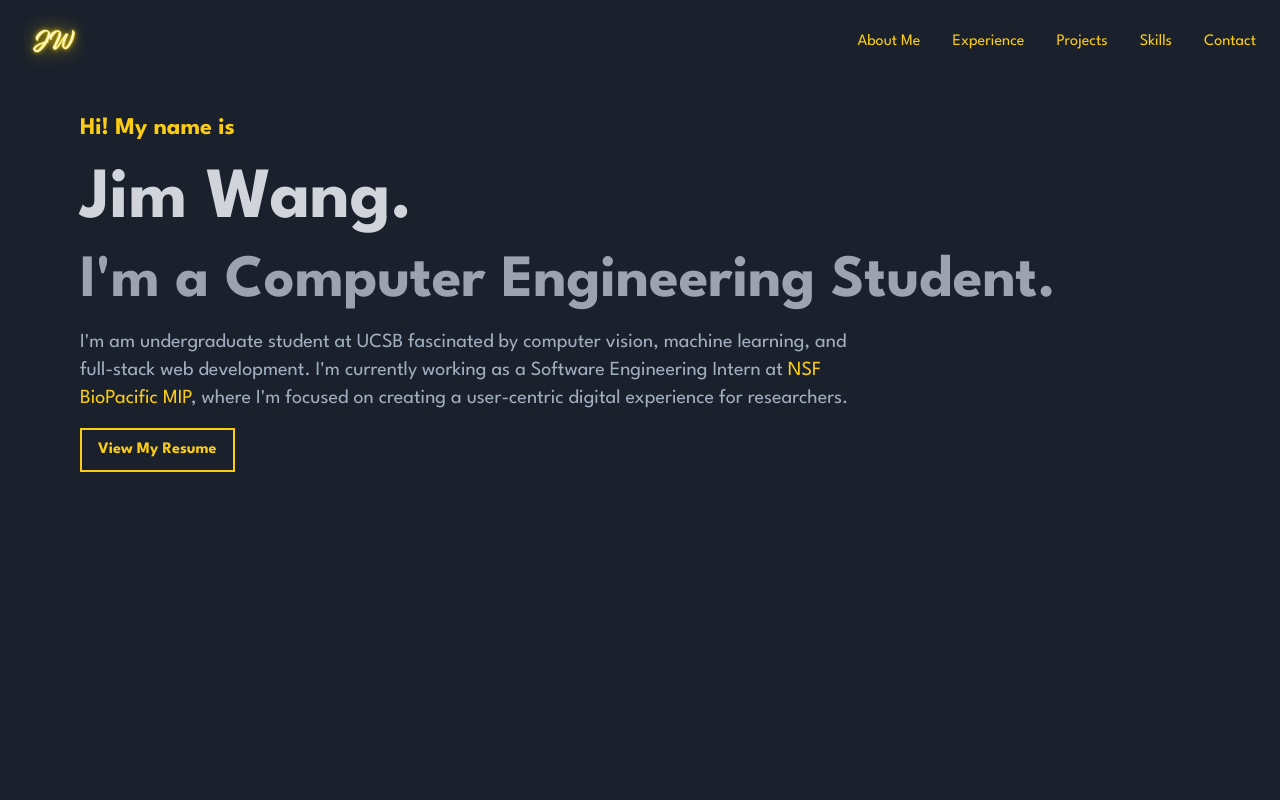
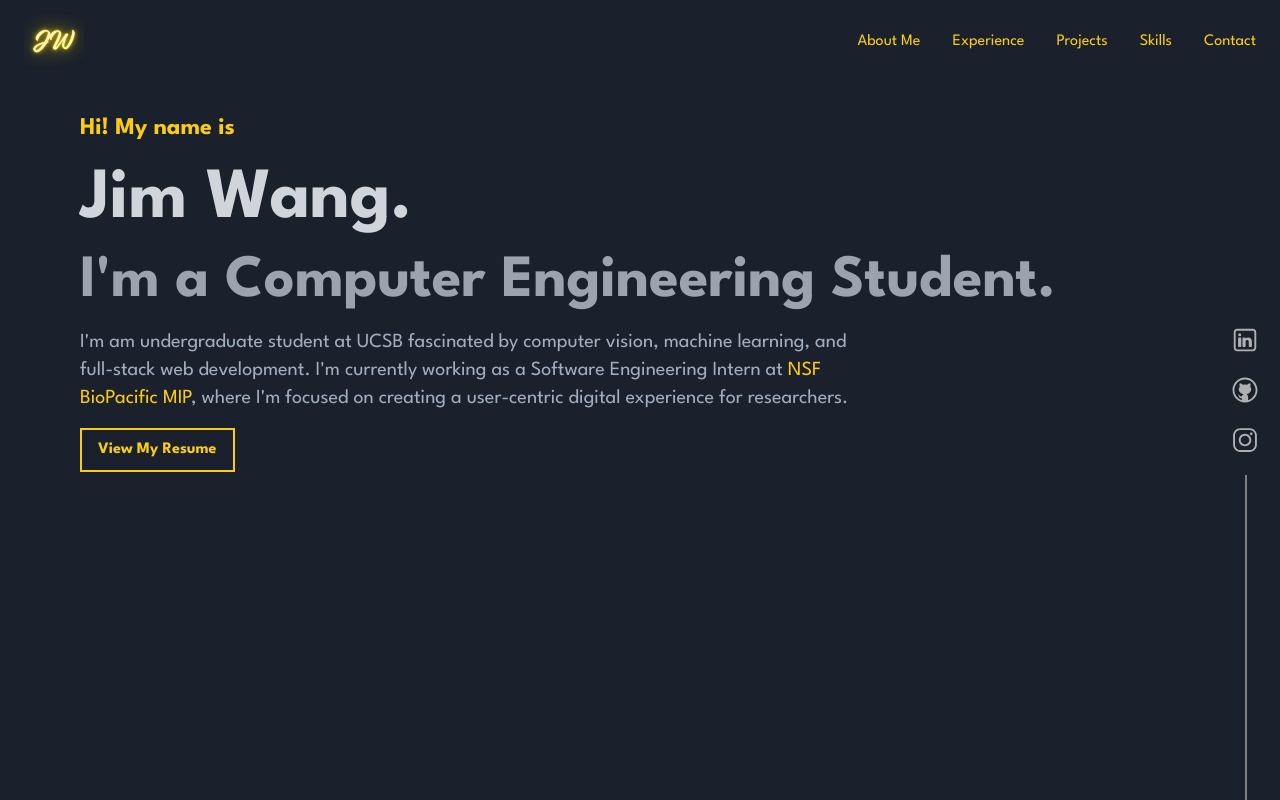
Before and after one commit to jiwa310/PersonalSiteV1, a Next.js app: page / in a window 1280 px wide. Shown: the top 800 px of the page. Built offline with nearby package versions, Linux system fonts and the light colour scheme.

Commit message:
Fixed Header

```diff
--- a/src/components/Header.jsx
+++ b/src/components/Header.jsx
@@ -1,6 +1,29 @@
+import React, { useState, useEffect } from 'react'
+
 export default function Header({ scrollToSection }) {
+  const [isVisible, setIsVisible] = useState(true);
+
+  useEffect(() => {
+    let lastScrollTop = 0;
+
+    const handleScroll = () => {
+      let st = window.pageYOffset || document.documentElement.scrollTop;
+      if (st > lastScrollTop) {
+        setIsVisible(false);
+      } else {
+        setIsVisible(true);
+      }
+      lastScrollTop = st <= 0 ? 0 : st;
+    };
+
+    window.addEventListener('scroll', handleScroll);
+    return () => {
+      window.removeEventListener('scroll', handleScroll);
+    };
+  }, []);
+
   return (
-    <header className="flex justify-between items-center pt-3 px-6 sticky top-0 w-full font-league-spartan" style={{backgroundColor: 'var(--color-background)', zIndex: 999}}>
+    <header className={`flex justify-between items-center pt-3 px-6 sticky top-0 w-full font-league-spartan transition-transform duration-200 ${isVisible ? 'translate-y-0' : '-translate-y-full'}`} style={{backgroundColor: 'var(--color-background)', zIndex: 999}}>
       <div>
         {/* Replace "logo.svg" with the path to your logo */}
         <img src="Logo.svg" alt="Logo" className="h-15 w-auto" />
--- a/src/pages/index.js
+++ b/src/pages/index.js
@@ -6,6 +6,7 @@ import Experience from '../components/Experience'
 import Projects from '../components/Projects'
 import Skills from '../components/Skills'
 import Contact from '../components/Contact'
+import Socials from '@/components/Socials'
 
 export default function Home() {
   const [loading, setLoading] = useState(true);
@@ -62,6 +63,7 @@ export default function Home() {
           <div ref={projectsRef}><Projects /></div>
           <div ref={skillsRef}><Skills /></div>
         </main>
+        <Socials />
         <div ref={contactRef}><Contact /></div>
       </div>
     </div>
--- a/src/styles/globals.css
+++ b/src/styles/globals.css
@@ -49,3 +49,34 @@ html::-webkit-scrollbar-thumb {
   border-radius: 20px; /* roundness of the scroll thumb */
   border: 3px solid var(--color-background); /* creates padding around scroll thumb */
 }
+
+.socials {
+  position: fixed;
+  right: 20px; /* Adjust this to move the icons to the left */
+  top: 50%;
+  transform: translateY(-50%);
+}
+
+.socials::before {
+  content: "";
+  position: absolute;
+  left: 15px; /* Adjust this to move the line left or right */
+  top: 100%; /* Starts the line under the socials */
+  bottom: -100vh; /* Extends the line to the bottom of the page */
+  width: 2px; /* Width of the line */
+  background-color: gray; /* Color of the line */
+}
+
+.socials a {
+  display: block; /* Stacks the icons vertically */
+  margin-bottom: 20px; /* Adds space between the icons */
+}
+
+.socials a img {
+  width: 30px; /* Adjust this to change the size of the icons */
+  filter: brightness(0.75); /* Makes the icons gray */
+}
+
+.socials a:hover img {
+  filter: grayscale(0) sepia(1) hue-rotate(-60deg) saturate(2); /* Makes the icons yellow on hover */
+}
```
